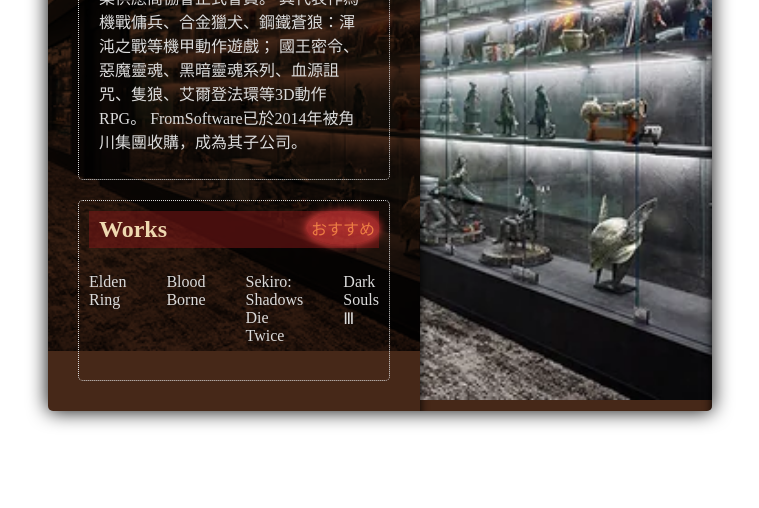
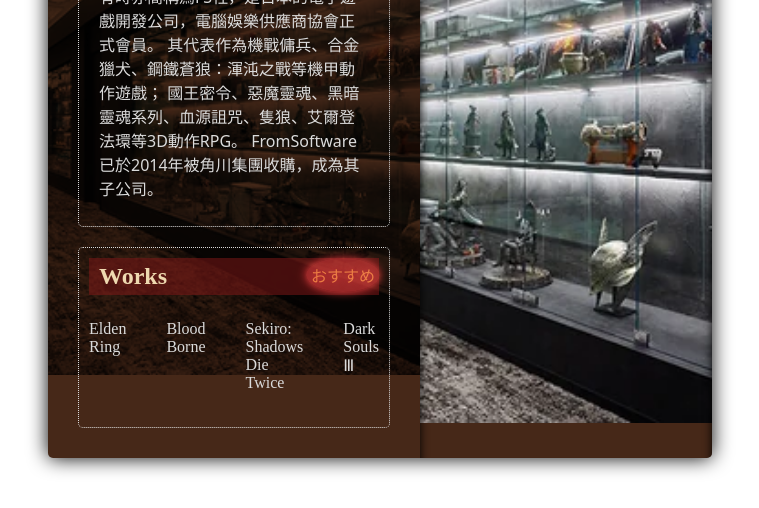
Before and after one commit to unkn0321/SellPage, a plain HTML site: page index.html in a window 1280 px wide. Shown: the part 318-826 px from the top of the page, without its empty margins (260-1019 px from the left). Before the commit the page ends 800 px from the top, so only its background shows below. Drawn offline with Linux system fonts and the light colour scheme.

Commit message:
0423 18:13

```diff
--- a/CSS_about/leftDiv.css
+++ b/CSS_about/leftDiv.css
@@ -47,4 +47,5 @@
 .subContent{
     color:#dbdbdb;
     padding:0 10px 0 10px;
+    font-family:system-ui, -apple-system, BlinkMacSystemFont, 'Segoe UI', Roboto, Oxygen, Ubuntu, Cantarell, 'Open Sans', 'Helvetica Neue', sans-serif;
 }
--- a/CSS_home/leftDiv.css
+++ b/CSS_home/leftDiv.css
@@ -46,7 +46,7 @@
 .subContent{
     color:#dbdbdb;
     padding:0 10px 0 10px;
-    font-family: "ChineseContent";
+    font-family:system-ui, -apple-system, BlinkMacSystemFont, 'Segoe UI', Roboto, Oxygen, Ubuntu, Cantarell, 'Open Sans', 'Helvetica Neue', sans-serif;
 }
 .subButton{
     display: flex;
--- a/index.html
+++ b/index.html
@@ -26,7 +26,7 @@
             <h2>Intro</h2>
           </div>
           <div class="subContent">
-            <p>FromSoftware，有時亦簡稱爲FS社，是日本的電子遊戲開發公司，電腦娛樂供應商協會正式會員。
+            <p><span style="font-size: 35px;font-weight: bold;">FromSoftware</span>，有時亦簡稱爲FS社，是日本的電子遊戲開發公司，電腦娛樂供應商協會正式會員。
               其代表作為機戰傭兵、合金獵犬、鋼鐵蒼狼：渾沌之戰等機甲動作遊戲；
               國王密令、惡魔靈魂、黑暗靈魂系列、血源詛咒、隻狼、艾爾登法環等3D動作RPG。
               FromSoftware已於2014年被角川集團收購，成為其子公司。</p>
```
